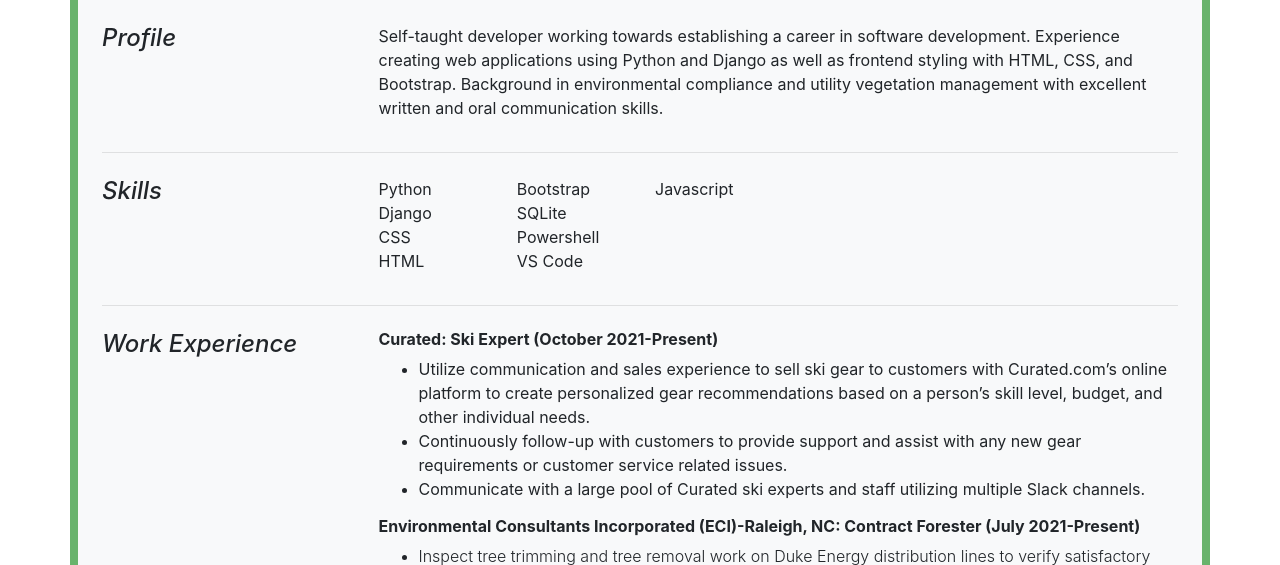
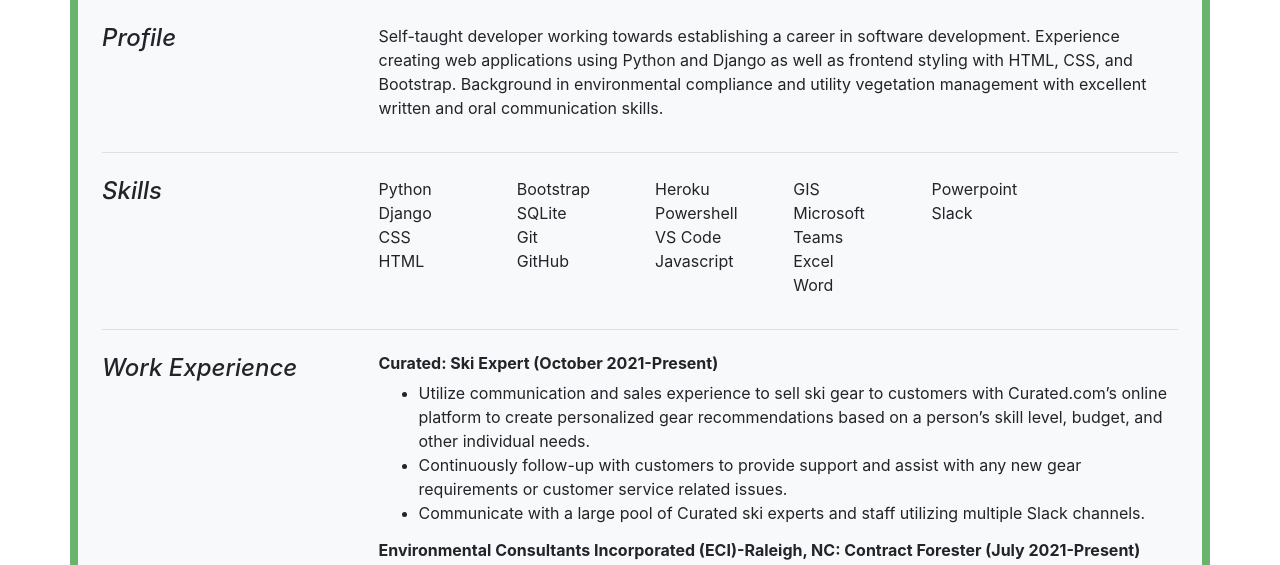
Before and after one commit to rbeazley18/portfolioDjango, a Django app: page /resume/ in a window 1280 px wide. Shown: the part 301-866 px from the top of the page. Run offline with Django 4.2, Linux system fonts and the light colour scheme; some libraries are stand-ins or nearby versions.

Commit message:
debug false and update resume

```diff
--- a/mysite/settings.py
+++ b/mysite/settings.py
@@ -28,7 +28,7 @@ BASE_DIR = Path(__file__).resolve().parent.parent
 # See https://docs.djangoproject.com/en/4.0/howto/deployment/checklist/
 SECRET_KEY = env('SECRET_KEY')
 # SECURITY WARNING: don't run with debug turned on in production!
-DEBUG = True
+DEBUG = False
 
 ALLOWED_HOSTS = ['beazleyportfolio.herokuapp.com']
 
--- a/portfolio/templates/portfolio/resume.html
+++ b/portfolio/templates/portfolio/resume.html
@@ -67,13 +67,30 @@
                                 <ul class="list-unstyled">
                                     <li>Bootstrap</li>
                                     <li>SQLite</li>
-                                    <li>Powershell</li>
-                                    <li>VS Code</li>
+                                    <li>Git</li>
+                                    <li>GitHub</li>
                                 </ul>
                             </div>
                             <div class="col-md-2">
                                 <ul class="list-unstyled">
+                                    <li>Heroku</li>
+                                    <li>Powershell</li>
+                                    <li>VS Code</li>
                                     <li>Javascript</li>
+                                </ul>
+                            </div>
+                            <div class="col-md-2">
+                                <ul class="list-unstyled">
+                                    <li>GIS</li>
+                                    <li>Microsoft Teams</li>
+                                    <li>Excel</li>
+                                    <li>Word</li>
+                                </ul>
+                            </div>
+                            <div class="col-md-2">
+                                <ul class="list-unstyled">
+                                    <li>Powerpoint</li>
+                                    <li>Slack</li>
                                 </ul>
                             </div>
                         </div>
```
